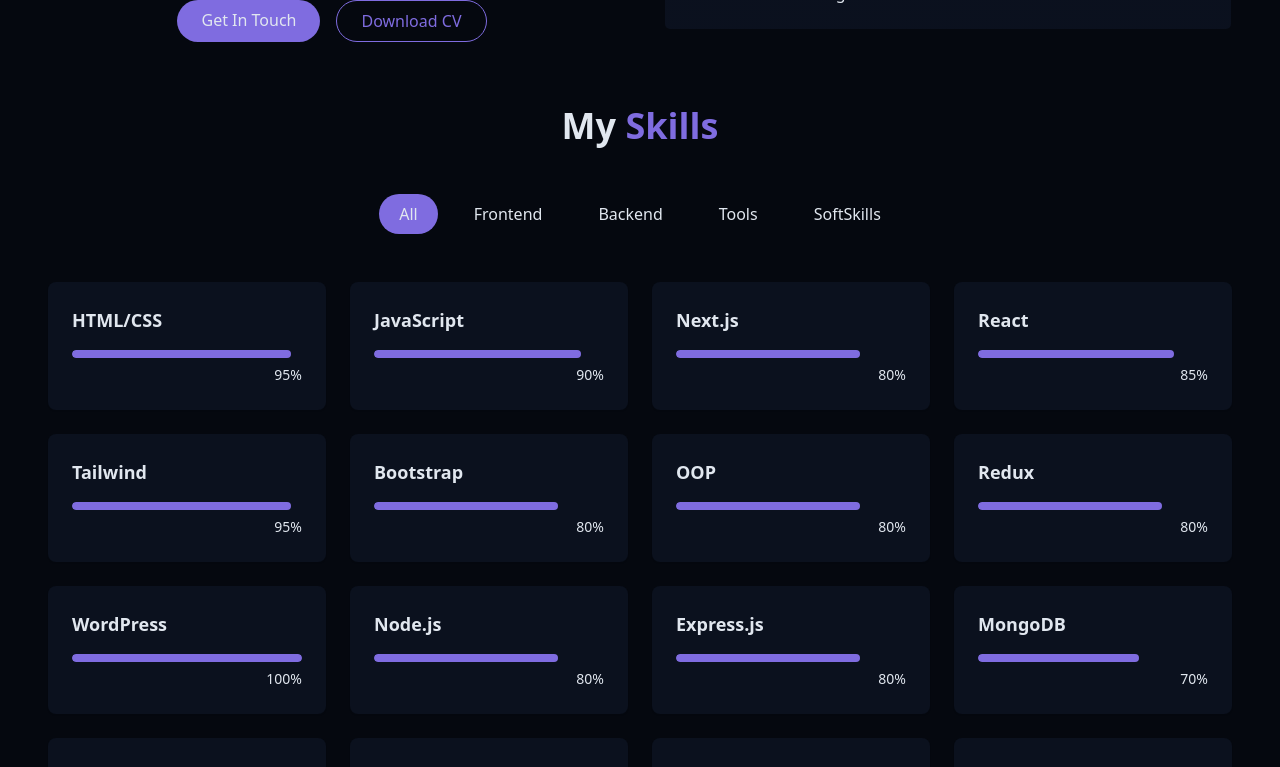
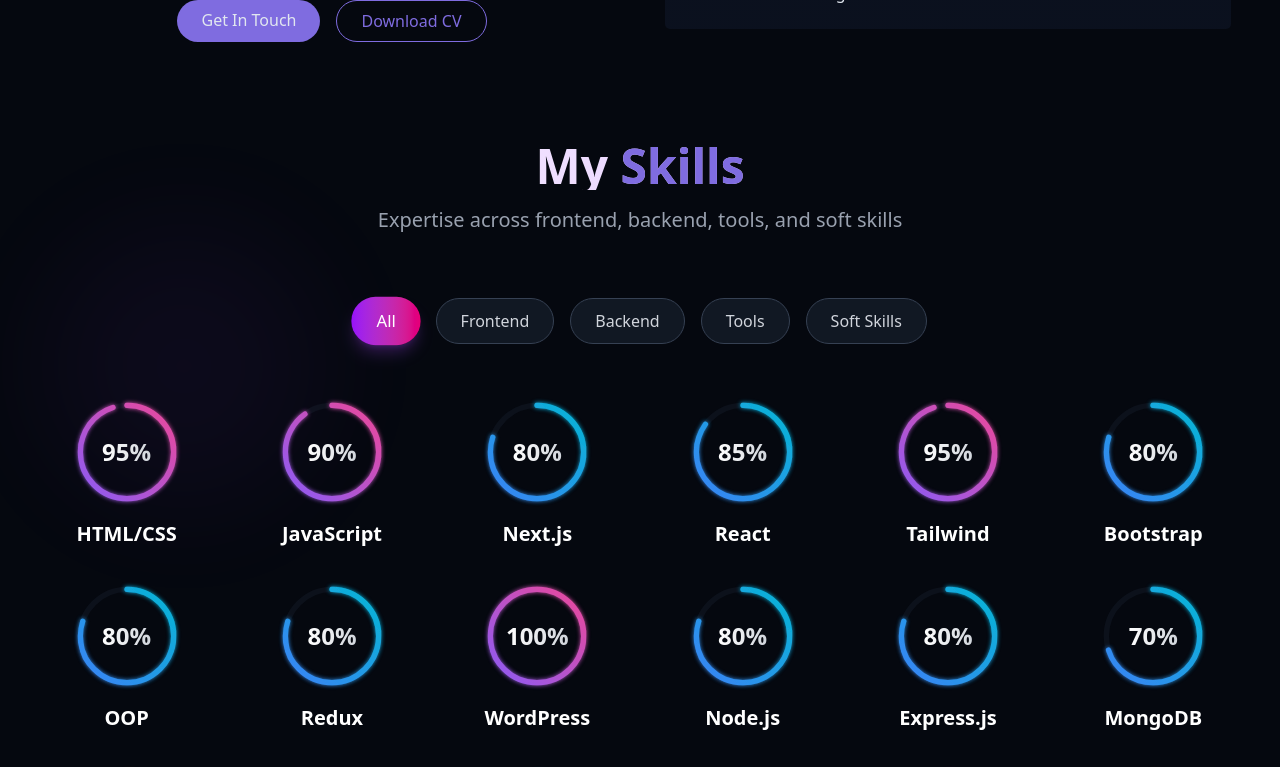
Before and after one commit to anamul101/my-portfolio-site, a React (Vite) app: page / in a window 1280 px wide. Shown: the part 1360-2127 px from the top of the page. Built offline with nearby package versions, Linux system fonts and the light colour scheme.

Commit message:
design change

```diff
--- a/src/components/ProjectsSection.jsx
+++ b/src/components/ProjectsSection.jsx
@@ -298,7 +298,7 @@
           {projects.map((project, key) => (
             <div
               key={key}
-              className="group bg-card rounded-lg overflow-hidden shadow-xs card-hover"
+              className="group cursor-pointer bg-gradient-to-br from-gray-800/30 to-gray-900/30 rounded-lg overflow-hidden shadow-xs card-hover"
             >
               <div className="h-48 overflow-hidden">
                 <img
--- a/src/components/ServiceSection.jsx
+++ b/src/components/ServiceSection.jsx
@@ -193,14 +193,14 @@
         </div>
 
         {/* Services Grid */}
-        <div className="grid grid-cols-1 md:grid-cols-2 lg:grid-cols-3 gap-8">
+        <div className="grid grid-cols-1 md:grid-cols-2 lg:grid-cols-3 gap-8 ">
           {services.map((service) => (
             <div
               key={service.id}
-              className="group relative"
+              className="group relative "
             >
               {/* Card */}
-              <div className="relative cursor-pointer bg-gradient-to-br from-gray-800 to-gray-900 rounded-xl p-4 border border-gray-700 hover:border-purple-500 transition-all duration-500 hover:shadow-2xl hover:shadow-purple-500/20 h-full overflow-hidden">
+              <div className="relative cursor-pointer bg-gradient-to-br from-gray-800/30 to-gray-900/30  rounded-xl p-4 border border-gray-700 hover:border-purple-500 transition-all duration-500 hover:shadow-2xl hover:shadow-purple-500/20 h-full overflow-hidden">
 
                 {/* Animated Background Pattern */}
                 <div className="absolute inset-0 opacity-5">
--- a/src/components/SkillsSection.jsx
+++ b/src/components/SkillsSection.jsx
@@ -1,4 +1,4 @@
-import { useState } from "react";
+import { useState, useEffect, useRef } from "react";
 import { cn } from "@/lib/utils";
 
 const skills = [
@@ -36,10 +36,155 @@
   { name: "Quick Learner", level: 75, category: "SoftSkills" },
   { name: "Adaptability", level: 90, category: "SoftSkills" },
   { name: "Analytical Thinking", level: 70, category: "SoftSkills" },
-
 ];
 
-const categories = ["all", "frontend", "backend", "tools","SoftSkills"];
+const categories = ["all", "frontend", "backend", "tools", "SoftSkills"];
+
+// Circular Progress Bar Component
+const CircularProgress = ({ percentage, skillName }) => {
+  const [progress, setProgress] = useState(0);
+  const circleRef = useRef(null);
+  const [isVisible, setIsVisible] = useState(false);
+
+  const radius = 70;
+  const circumference = 2 * Math.PI * radius;
+  const strokeDashoffset = circumference - (progress / 100) * circumference;
+
+  useEffect(() => {
+    const observer = new IntersectionObserver(
+      ([entry]) => {
+        if (entry.isIntersecting) {
+          setIsVisible(true);
+        }
+      },
+      { threshold: 0.1 }
+    );
+
+    if (circleRef.current) {
+      observer.observe(circleRef.current);
+    }
+
+    return () => {
+      if (circleRef.current) {
+        observer.unobserve(circleRef.current);
+      }
+    };
+  }, []);
+
+  useEffect(() => {
+    if (!isVisible) return;
+
+    let start = 0;
+    const end = percentage;
+    const duration = 1500;
+    const increment = end / (duration / 16);
+
+    const timer = setInterval(() => {
+      start += increment;
+      if (start >= end) {
+        setProgress(end);
+        clearInterval(timer);
+      } else {
+        setProgress(start);
+      }
+    }, 16);
+
+    return () => clearInterval(timer);
+  }, [isVisible, percentage]);
+
+  // Determine color based on percentage
+  const getGradientColor = () => {
+    if (percentage >= 90) return "url(#gradientExcellent)";
+    if (percentage >= 70) return "url(#gradientGood)";
+    if (percentage >= 50) return "url(#gradientAverage)";
+    return "url(#gradientBasic)";
+  };
+
+  return (
+    <div ref={circleRef} className="flex flex-col items-center justify-center group">
+      {/* SVG Circle */}
+      <div className="relative w-30 h-30">
+        {/* Background Circle */}
+        <svg className="w-full h-full transform -rotate-90" viewBox="0 0 180 180">
+          {/* SVG Gradients */}
+          <defs>
+            <linearGradient id="gradientExcellent" x1="0%" y1="0%" x2="100%" y2="100%">
+              <stop offset="0%" stopColor="#8b5cf6" />
+              <stop offset="100%" stopColor="#ec4899" />
+            </linearGradient>
+            <linearGradient id="gradientGood" x1="0%" y1="0%" x2="100%" y2="100%">
+              <stop offset="0%" stopColor="#3b82f6" />
+              <stop offset="100%" stopColor="#06b6d4" />
+            </linearGradient>
+            <linearGradient id="gradientAverage" x1="0%" y1="0%" x2="100%" y2="100%">
+              <stop offset="0%" stopColor="#eab308" />
+              <stop offset="100%" stopColor="#f97316" />
+            </linearGradient>
+            <linearGradient id="gradientBasic" x1="0%" y1="0%" x2="100%" y2="100%">
+              <stop offset="0%" stopColor="#6b7280" />
+              <stop offset="100%" stopColor="#9ca3af" />
+            </linearGradient>
+
+            {/* Glow Filter */}
+            <filter id="glow">
+              <feGaussianBlur stdDeviation="3.5" result="coloredBlur"/>
+              <feMerge>
+                <feMergeNode in="coloredBlur"/>
+                <feMergeNode in="SourceGraphic"/>
+              </feMerge>
+            </filter>
+          </defs>
+
+          {/* Background Circle */}
+          <circle
+            cx="90"
+            cy="90"
+            r={radius}
+            fill="none"
+            stroke="currentColor"
+            strokeWidth="8"
+            className="text-gray-800/30"
+          />
+
+          {/* Progress Circle */}
+          <circle
+            cx="90"
+            cy="90"
+            r={radius}
+            fill="none"
+            stroke={getGradientColor()}
+            strokeWidth="8"
+            strokeLinecap="round"
+            strokeDasharray={circumference}
+            strokeDashoffset={strokeDashoffset}
+            className="transition-all duration-300 ease-out filter drop-shadow-lg"
+            style={{ filter: "url(#glow)" }}
+          />
+        </svg>
+
+        {/* Center Content */}
+        <div className="absolute inset-0 flex flex-col items-center justify-center">
+          <span className="text-2xl font-bold bg-gradient-to-r from-white to-gray-300 bg-clip-text text-transparent">
+            {Math.round(progress)}%
+          </span>
+          {/* <span className="text-xs text-gray-400 mt-1">Proficiency</span> */}
+        </div>
+
+        {/* Decorative Rings */}
+        <div className="absolute -inset-2 bg-gradient-to-r from-purple-500/20 to-pink-500/20 rounded-full blur-xl opacity-0 group-hover:opacity-100 transition-opacity duration-500" />
+        <div className="absolute -inset-1 bg-gradient-to-r from-purple-500/10 to-pink-500/10 rounded-full blur-md opacity-0 group-hover:opacity-70 transition-opacity duration-500" />
+      </div>
+
+      {/* Title at Bottom */}
+      <div className="mt-2 text-center">
+        <h3 className="text-xl font-bold text-white group-hover:text-transparent group-hover:bg-gradient-to-r group-hover:from-purple-400 group-hover:to-pink-400 group-hover:bg-clip-text transition-all duration-300">
+          {skillName}
+        </h3>
+        <div className="w-12 h-1 bg-gradient-to-r from-purple-500 to-pink-500 rounded-full mt-2 mx-auto opacity-0 group-hover:opacity-100 transition-all duration-500 scale-x-0 group-hover:scale-x-100" />
+      </div>
+    </div>
+  );
+};
 
 export const SkillsSection = () => {
   const [activeCategory, setActiveCategory] = useState("all");
@@ -47,51 +192,69 @@
   const filteredSkills = skills.filter(
     (skill) => activeCategory === "all" || skill.category === activeCategory
   );
+
   return (
-    <section id="skills" className="pt-16 px-4 relative bg-secondary/30">
-      <div className="container mx-auto max-w-7xl">
-        <h2 className="text-3xl md:text-4xl font-bold mb-12 text-center">
-          My <span className="text-primary"> Skills</span>
-        </h2>
+    <section id="skills" className="mt-25 relative overflow-hidden">
+      {/* Background Decoration */}
+      <div className="absolute inset-0 opacity-5">
+        <div className="absolute top-20 left-10 w-72 h-72 bg-purple-500 rounded-full blur-3xl" />
+        <div className="absolute bottom-20 right-10 w-72 h-72 bg-pink-500 rounded-full blur-3xl" />
+      </div>
 
+      <div className="container mx-auto max-w-7xl relative">
+        {/* Header */}
+        <div className="text-center mb-16">
+
+          <h2 className="text-4xl md:text-5xl font-bold mb-4 bg-gradient-to-r from-white to-purple-300 bg-clip-text text-transparent">
+            My <span className="text-primary">Skills</span>
+          </h2>
+          <p className="text-xl text-gray-400 max-w-2xl mx-auto">
+            Expertise across frontend, backend, tools, and soft skills
+          </p>
+        </div>
+
+        {/* Category Filters */}
         <div className="flex flex-wrap justify-center gap-4 mb-12">
           {categories.map((category, key) => (
             <button
               key={key}
               onClick={() => setActiveCategory(category)}
               className={cn(
-                "px-5 py-2 rounded-full cursor-pointer transition-colors duration-300 capitalize",
+                "px-6 py-2.5 rounded-full cursor-pointer transition-all duration-300 capitalize font-medium",
                 activeCategory === category
-                  ? "bg-primary text-primary-foreground"
-                  : "bg-secondary/70 text-forefround hover:bd-secondary"
+                  ? "bg-gradient-to-r from-purple-600 to-pink-600 text-white shadow-lg shadow-purple-500/25 scale-105"
+                  : "bg-gray-800/50 text-gray-300 hover:bg-gray-800 border border-gray-700 hover:border-purple-500"
               )}
             >
-              {category}
+              {category === "SoftSkills" ? "Soft Skills" : category}
             </button>
           ))}
         </div>
 
-        <div className="grid grid-cols-1 sm:grid-cols-2 lg:grid-cols-4 gap-6">
+        {/* Skills Grid - Circular Progress Bars */}
+        <div className="grid grid-cols-2 sm:grid-cols-4 lg:grid-cols-6 xl:grid-cols-6 gap-4">
           {filteredSkills.map((skill, key) => (
             <div
               key={key}
-              className="bg-card p-6 rounded-lg shadow-xs card-hover"
             >
-              <div className="text-left mb-4">
-                <h3 className="font-semibold text-lg"> {skill.name}</h3>
+              <CircularProgress percentage={skill.level} skillName={skill.name} />
+            </div>
+          ))}
+        </div>
+
+        {/* Overall Proficiency Summary */}
+        <div className="mt-16 grid grid-cols-2 md:grid-cols-4 gap-6">
+          {[
+            { label: "Frontend", value: "85%", color: "from-purple-500 to-pink-500" },
+            { label: "Backend", value: "70%", color: "from-blue-500 to-cyan-500" },
+            { label: "Tools", value: "78%", color: "from-yellow-500 to-orange-500" },
+            { label: "Soft Skills", value: "82%", color: "from-green-500 to-emerald-500" },
+          ].map((stat, index) => (
+            <div key={index} className="text-center p-4  bg-gray-800/30 rounded-xl border border-gray-700">
+              <div className={`text-2xl font-bold bg-gradient-to-r ${stat.color} bg-clip-text text-transparent`}>
+                {stat.value}
               </div>
-              <div className="w-full bg-secondary/50 h-2 rounded-full overflow-hidden">
-                <div
-                  className="bg-primary h-2 rounded-full origin-left animate-[grow_1.5s_ease-out]"
-                  style={{ width: skill.level + "%" }}
-                />
-              </div>
-
-              <div className="text-right mt-1">
-                <span className="text-sm text-muted-foreground">
-                  {skill.level}%
-                </span>
-              </div>
+              <div className="text-sm text-gray-400 mt-1">{stat.label}</div>
             </div>
           ))}
         </div>
```
